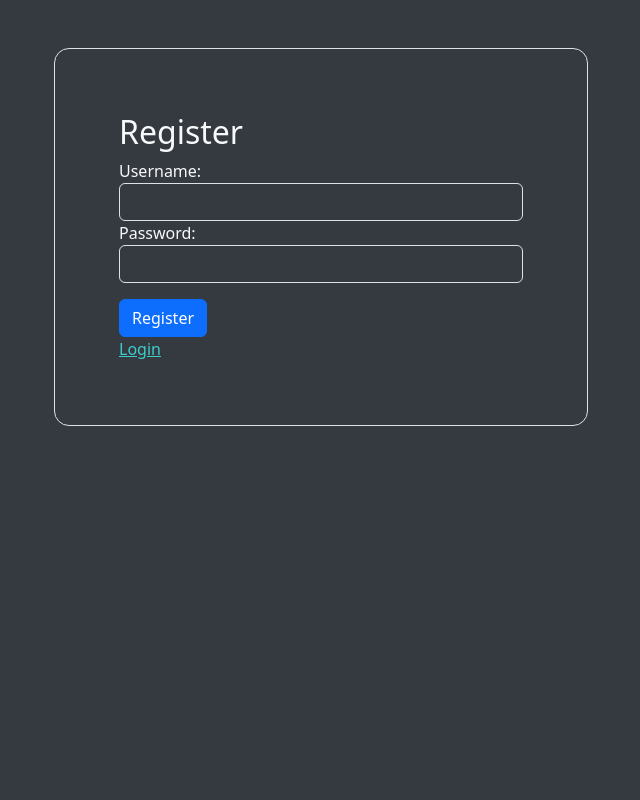
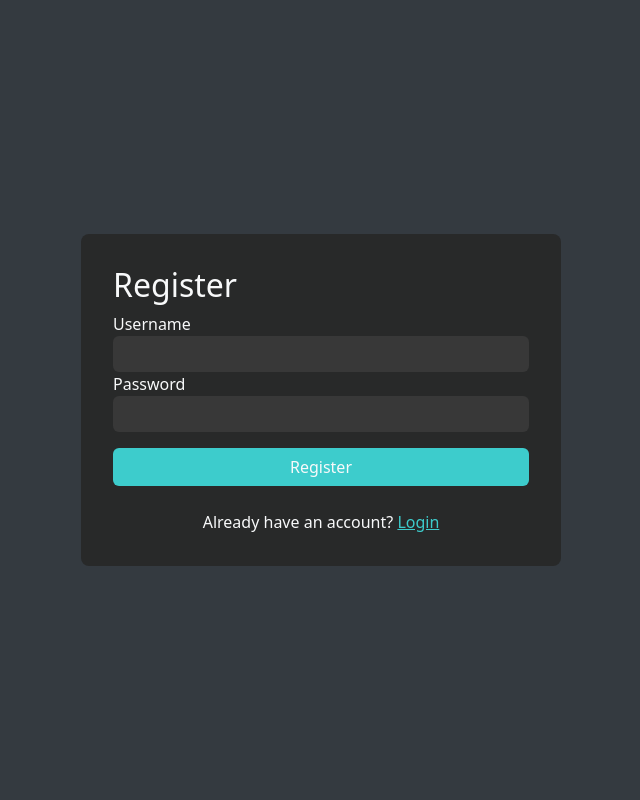
Before and after one commit to BustedElbow/IT6, a PHP site: page /register.view.php in a window 1280 px wide. Shown: the whole page, without its empty margins (319-959 px from the left). Run offline with PHP 8.4, Linux system fonts and the light colour scheme; style sheets or scripts are compiled from the project's sources; some libraries are stand-ins or nearby versions.

Commit message:
Updated UI and input field look

```diff
--- a/src/main.scss
+++ b/src/main.scss
@@ -10,7 +10,6 @@ $input-focus-border-color: black;
 // Then add additional custom code here
 .custom-btn {
   background-color: #3DCCCC;
-
 }
 
 .card-img-top {
@@ -29,9 +28,11 @@ $input-focus-border-color: black;
   background-color: #282929;
   color: #eeeeee;
 }
+
 .custom-search {
   width: 60%;
 }
+
 .nav-main {
   align-self: center;
 }
@@ -48,29 +49,12 @@ $input-focus-border-color: black;
   display: flex;
   align-content: center;
   flex-wrap: wrap;
-  padding: .5rem 0rem;
-}
-
-.custom-form-height {
-  min-height: 4rem;
-  display: flex;
-  flex-direction: column;
-}
-
-.border-radius-container {
-  border-radius: 15px;
-  padding-bottom: 4rem;
+  padding: .75rem 0rem;
 }
 
 .border-radius-register {
   border-radius: 15px;
   padding: 4rem;
-}
-
-.text-custom-blue {
-  color: #3DCCCC;
-  padding: .5rem 0rem;
-  font-size: 20px;
 }
 
 .genre-tag {
@@ -83,3 +67,35 @@ $input-focus-border-color: black;
 .user-added {
   font-style: italic;
 }
+
+.custom-link {
+  align-self: center;
+  text-decoration: none;
+}
+
+.custom-img {
+  align-self: center;
+  height: 1rem;
+  width: 1rem;
+}
+
+.login-container {
+  width: 30rem;
+  background-color: #282929;
+  padding: 2rem;
+  border-radius: .5rem;
+}
+
+.custom-input {
+  display: block;
+  width: 100%;
+  padding: 0.375rem 0.75rem;
+  font-size: 1rem;
+  font-weight: 400;
+  line-height: 1.5;
+  color: var(--bs-body-color);
+  appearance: none;
+  background-color: #383838;
+  border-radius: var(--bs-border-radius);
+  border: none;
+}
--- a/src/register.view.php
+++ b/src/register.view.php
@@ -7,25 +7,23 @@
   <title>Document</title>
 </head>
 <body>
-  <div class="d-flex justify-content-center align-items-center vh-90">
-      <div class="container p-5">
-        <div class="row">
-          <div class="col-md-6 offset-md-3 border border-radius-register">
+  <div class="d-flex justify-content-center align-items-center min-vh-100">
+      <div class="login-container">
             <h2>Register</h2>
             <form action="../logic/register.php" method="post">
               <div class="form-group">
-                <label for="username">Username:</label>
-                <input type="text" class="form-control" id="username" name="username" required>
+                <label for="username">Username</label>
+                <input type="text" class="custom-input" id="username" name="username" required>
               </div>
               <div class="form-group mb-3">
-                <label for="password">Password:</label>
-                <input type="password" class="form-control" id="password" name="password" required>
+                <label for="password">Password</label>
+                <input type="password" class="custom-input" id="password" name="password" required>
               </div>
-              <button type="submit" class="btn btn-primary">Register</button>
+              <button type="submit" class="btn custom-btn w-100">Register</button>
             </form>
-            <a href="login.view.php">Login</a>
-          <div>
-        </div>
+            <div class="d-flex justify-content-center mt-4">
+              <span>Already have an account? <a href="login.view.php">Login</a></span>
+            </div>
       </div>
   </div>
   <script src="../node_modules/bootstrap/dist/js/bootstrap.bundle.min.js"></script>
```
Also changed, not shown: src/login.view.php (+3 -5 lines).
